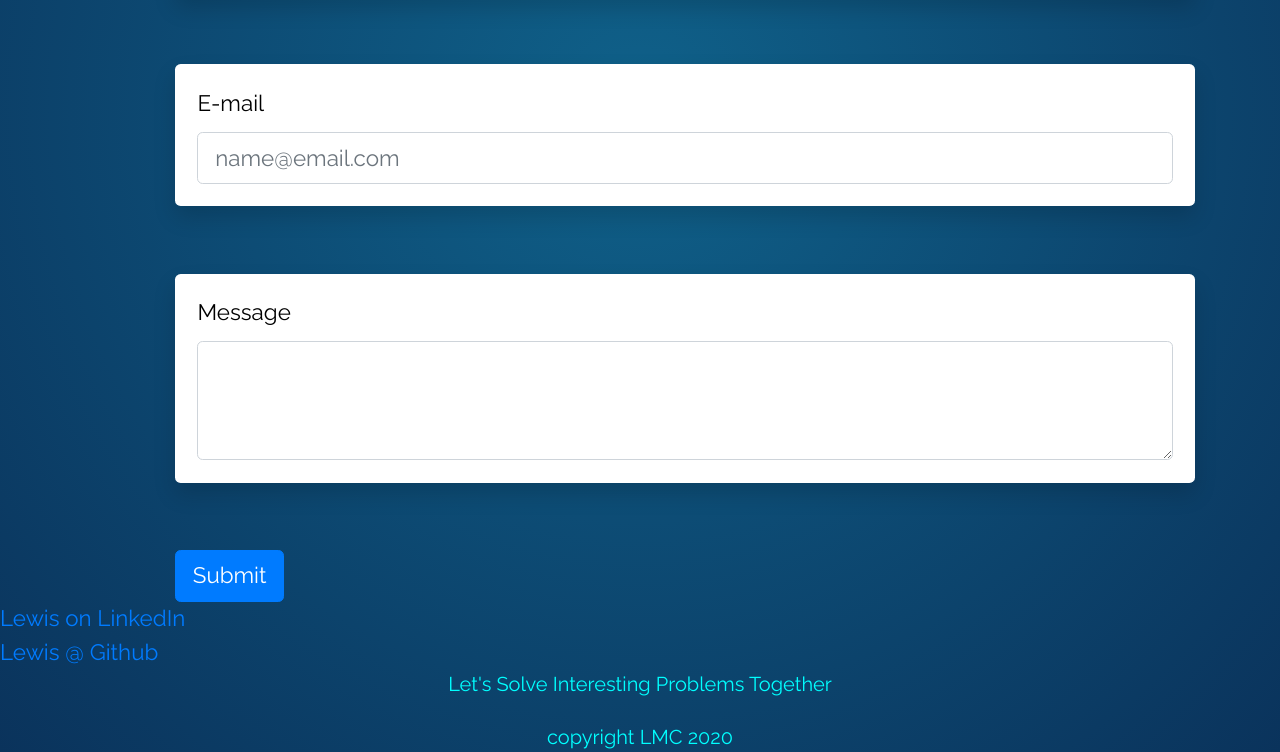
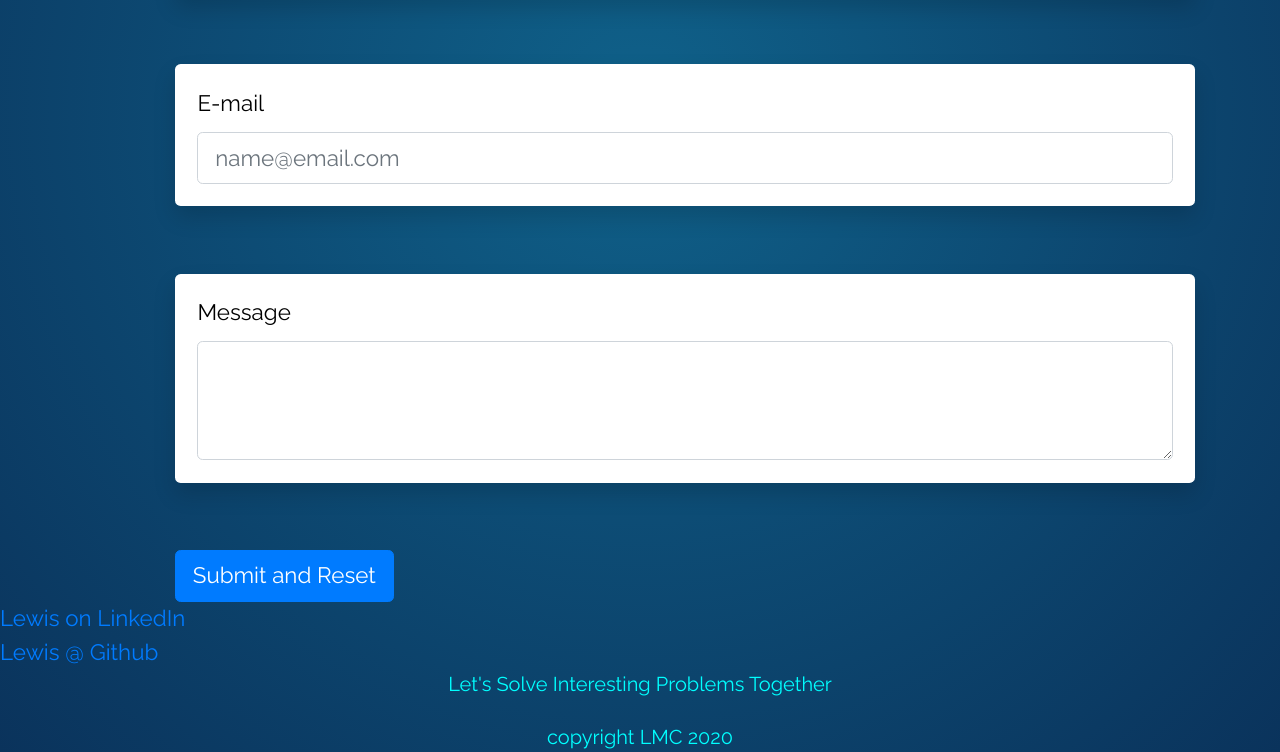
Before and after one commit to lewismcruz/lewiscruzporfolio, a plain HTML site: page contact.html in a window 1280 px wide. Shown: the part 540-1292 px from the top of the page. Drawn offline with nearby package versions, Linux system fonts and the light colour scheme.

Commit message:
Edited contact.html to send a preformatted email to my email address.

```diff
--- a/contact.html
+++ b/contact.html
@@ -18,6 +18,7 @@
     <link
     href="https://fonts.googleapis.com/css?family=Alfa+Slab+One|Raleway"
     rel="stylesheet">
+
     <link href="style.css" rel="stylesheet" type="text/css" />
 
 </head>
@@ -68,7 +69,7 @@
         </div>
 
 
-          <form>
+          <form name="gbForm" method="post" action="mailto:&#108;&#101;&#119;&#105;&#115;&#064;&#108;&#101;&#119;&#105;&#115;&#099;&#114;&#117;&#122;&#046;&#099;&#111;&#109;?subject=***LMCPortfolioMessage">
             <div class="form-group" style="margin-left: 90px;">
               <div class="shadow p-3 mb-5 bg-white rounded">
                 <label for="exampleFormControlInput1">Name</label>
@@ -90,7 +91,7 @@
 
             <!--<a href="underconstruct.html" role="button" class="btn btn-primary" style="margin-left: 90px;" >Submit</a>
              -->
-            <a href="mailto:&#108;&#101;&#119;&#105;&#115;&#064;&#108;&#101;&#119;&#105;&#115;&#099;&#114;&#117;&#122;&#046;&#099;&#111;&#109;?subject=***LMCPortfolioMessage" role="button" class="btn btn-primary" style="margin-left: 90px;" >Submit</a>
+            <input type="reset" role="button" class="btn btn-primary" style="margin-left: 90px;" value="Submit and Reset"></a>
 
           </form>
       </div>
```
